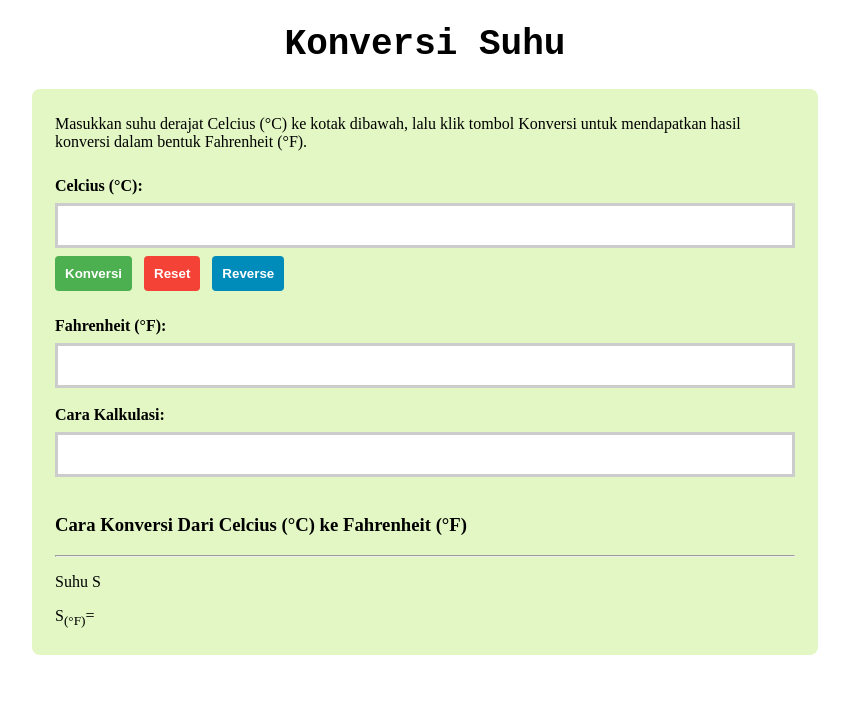
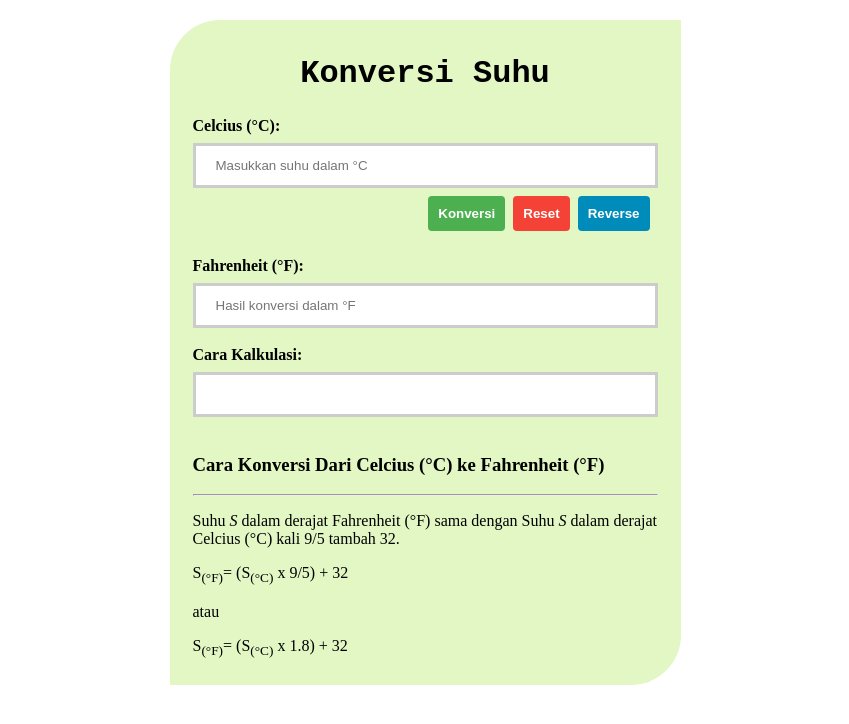
Before and after one commit to revou-fundamental-course/03-feb-25-KhanYana, a plain HTML site: page index.html in a window 1280 px wide. Shown: the whole page, without its empty margins (215-1064 px from the left). Drawn offline with Linux system fonts and the light colour scheme.

Commit message:
Wed 4.18 Comiit

```diff
--- a/css/style.css
+++ b/css/style.css
@@ -1,19 +1,24 @@
 /* Ini CSS */
 
+main {
+  max-width: 475px;
+  justify-self: center;
+  background-color: #e2f7c4;
+  border-radius: 50px 0;
+  padding: 5px 18px;
+  margin-top: 20px;
+}
+
 .main-judul {
-  font-size: 18px;
+  font-size: 16px;
   font-weight: bold;
   text-align: center;
   font-family: monospace;
-  margin-bottom: 20px;
 }
 
-main {
-  max-width: 750px;
-  justify-self: center;
-  background-color: #e2f7c4;
-  border-radius: 8px;
-  padding: 5px 18px
+h1 {
+  margin-bottom: 20px;
+  margin-top: 30px;
 }
 
 section {
@@ -42,6 +47,8 @@ input {
 
 .button-group {
   margin-bottom: 16px;
+  display: flex;
+  justify-content: flex-end;
 }
 
 button {
--- a/index.html
+++ b/index.html
@@ -12,23 +12,18 @@
 </head>
 
 <body>
-  <!-- Judul -->
+  <main>
+    <!-- Judul -->
   <header class="main-judul">
     <h1>Konversi Suhu</h1>
   </header>
 
-  <main>
-    <!-- Introduction -->
-  <section>
-    <p>Masukkan suhu derajat Celcius (&deg;C) ke kotak dibawah, lalu klik tombol Konversi untuk mendapatkan hasil konversi dalam bentuk Fahrenheit (&deg;F).</p>
-  </section>
-
-  <!-- Masukkan suhu Celcius -->
+  <!-- (MAIN-INPUT) Masukkan suhu Celcius -->
    <section>
     <form>
       <div class="input-group">
         <label for="main-input">Celcius (&deg;C):</label>
-        <input type="number" id="main-input">
+        <input type="number" id="main-input" placeholder="Masukkan suhu dalam °C">
       </div>
 
       <div class="button-group">
@@ -39,15 +34,15 @@
     </form>
    </section>
 
-  <!-- Hasil konversi -->
+  <!-- (MAIN-OUTPUT) Hasil konversi -->
     <section>
       <div class="input-group">
-        <label for="main-result">Fahrenheit (&deg;F):</label>
-        <input type="number" id="main-result" readonly>
+        <label for="main-output">Fahrenheit (&deg;F):</label>
+        <input type="number" id="main-output" placeholder="Hasil konversi dalam °F" readonly>
       </div>
     </section>
 
-  <!-- Cara Kalkulasi: -->
+  <!-- (HOW TO CONVERT) Cara Kalkulasi: -->
   <section>
     <div class="input-group">
       <label for="cara-kalkulasi">Cara Kalkulasi:</label>
@@ -55,23 +50,21 @@
     </div>
   </section>
 
-  <!-- Penjelasan Rumus -->
+  <!-- (EXPLANATION) Penjelasan Konversi Suhu -->
   <section>
     <header>
       <h3>Cara Konversi Dari Celcius (&deg;C) ke Fahrenheit (&deg;F)</h3>
     </header>
-
     <hr>
-
     <article>
-      <p>Suhu <span class="remark">S</span></p>
-      <p>S<sub>(&deg;F)</sub>=</p>
+      <p>Suhu <i><span class="remark">S</span></i> dalam derajat Fahrenheit (&deg;F) sama dengan Suhu <i><span class="remark">S</span></i> dalam derajat Celcius (&deg;C) kali
+      9/5 tambah 32.</p>
+      <p>S<sub>(&deg;F)</sub>= (S<sub>(&deg;C)</sub> x 9/5) + 32</p>
+      <p>atau</p>
+      <p>S<sub>(&deg;F)</sub>= (S<sub>(&deg;C)</sub> x 1.8) + 32</p>
     </article>
   </section>
-
 </main>
-
-
 </body>
 
 <footer>
```
